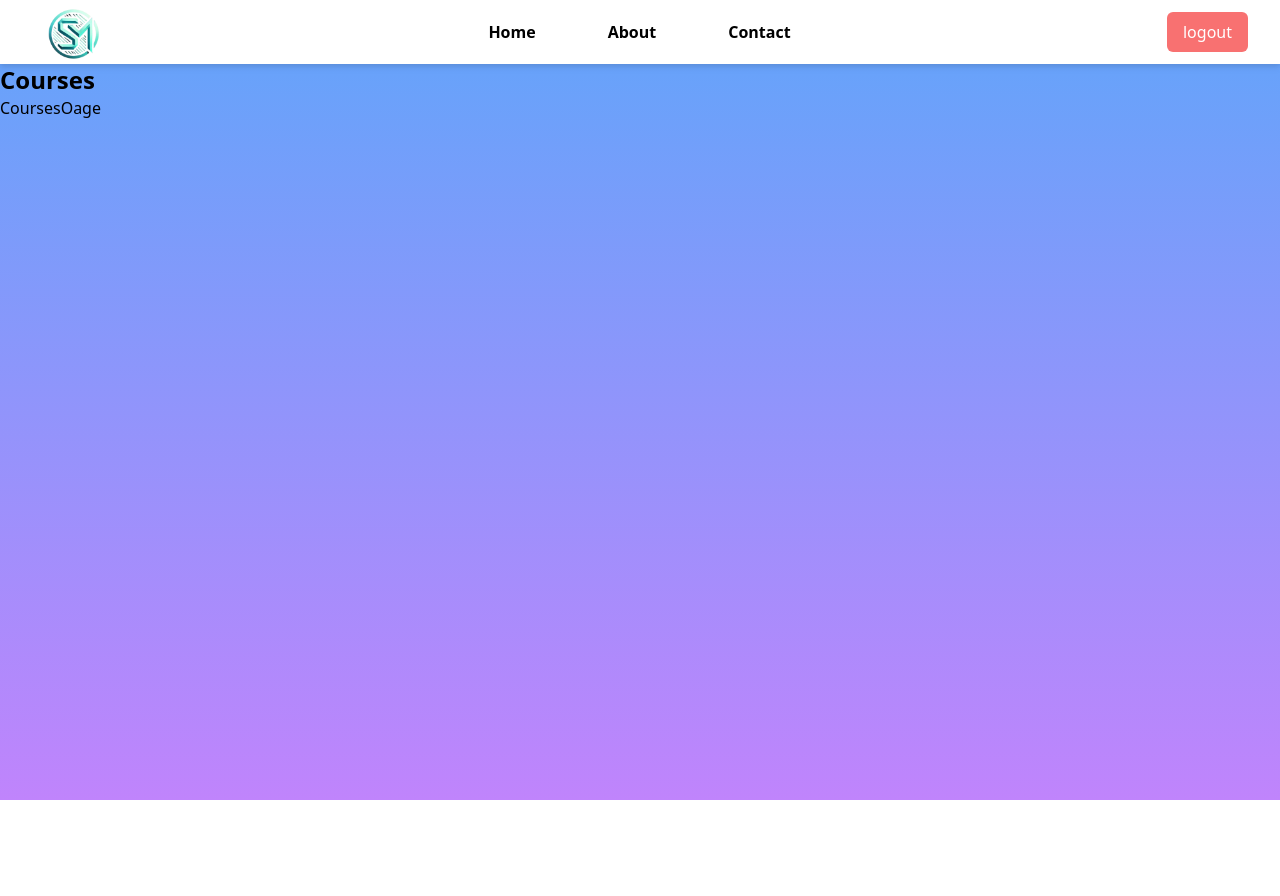
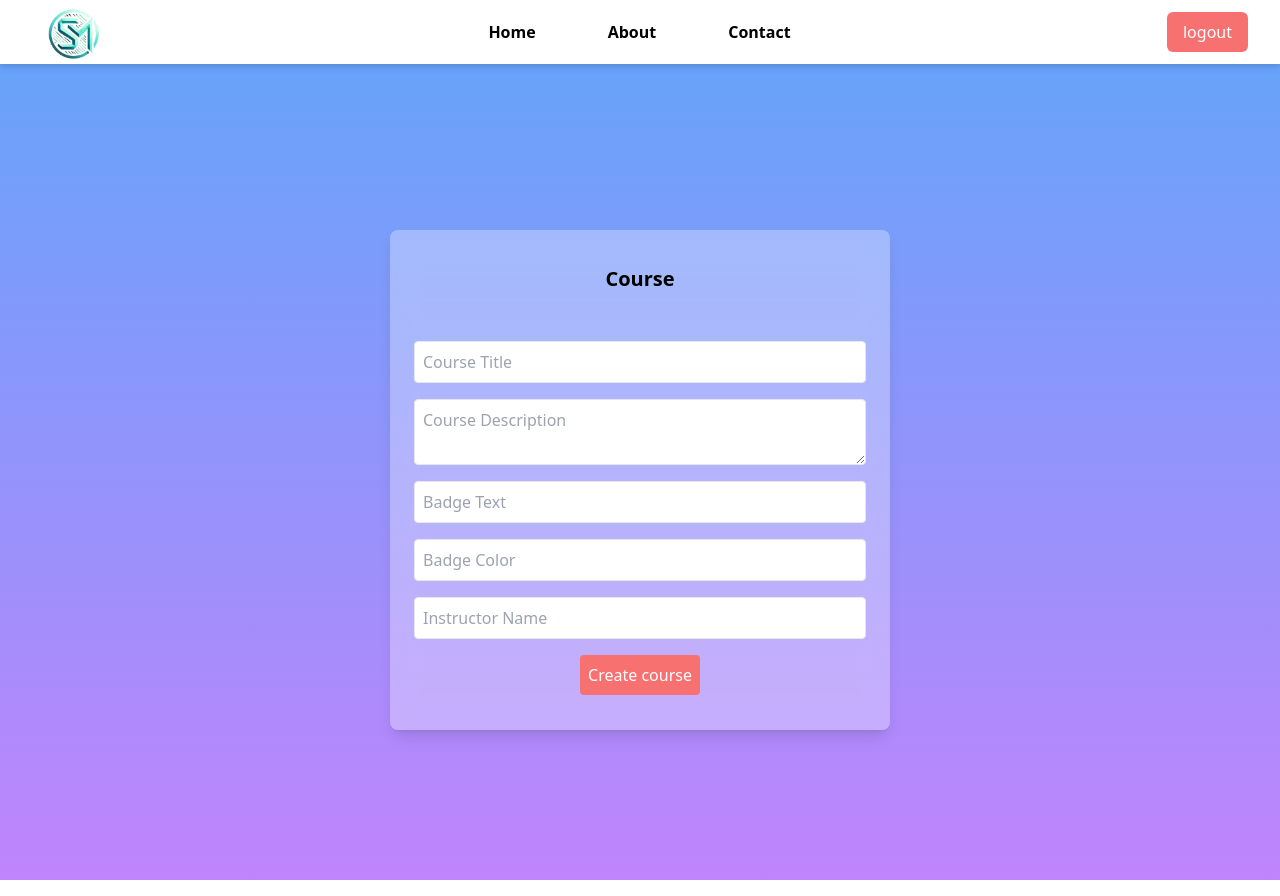
Before and after one commit to Shagor-Mia/microdeft_react_test_-Shagor_mia-., a React (Vite) app: page /home in a window 1280 px wide. Before the commit the page ends 800 px from the top, so only its background shows below. Built offline with nearby package versions, Linux system fonts and the light colour scheme.

Commit message:
4rth commit, Course form

```diff
--- a/src/App.jsx
+++ b/src/App.jsx
@@ -6,6 +6,7 @@ import { BrowserRouter as Router, Routes, Route } from "react-router-dom";
 import RegisterPage from "./pages/Register";
 import LoginPage from "./pages/Login";
 import { useState } from "react";
+import CourseListPage from "./pages/List";
 
 function App() {
   const [token, setToken] = useState("");
@@ -26,10 +27,11 @@ function App() {
       <Router>
         <Routes>
           <Route path="/home" element={<Home token={token} />} />
+          <Route path="/list" element={<CourseListPage token={token} />} />
           <Route path="/register" element={<RegisterPage />} />
           <Route
             path="/"
-            element={!token && <LoginPage onLogin={setToken} />}
+            element={<LoginPage token={token} setToken={setToken} />}
           />
         </Routes>
       </Router>
--- a/src/components/Courses.jsx
+++ b/src/components/Courses.jsx
@@ -1,7 +1,103 @@
-import React from "react";
+import axios from "axios";
+import React, { useState } from "react";
+import { toast } from "react-toastify";
 
 function CoursesForm({ token }) {
-  return <div>CoursesOage</div>;
+  const [course, setCourse] = useState({
+    title: "",
+    description: "",
+    badge_text: "",
+    badge_color: "",
+    instructor_name: "",
+  });
+
+  const handleInputChange = (e) => {
+    e.preventDefault();
+    const { name, value } = e.target;
+    setCourse((prev) => ({ ...prev, [name]: value }));
+  };
+
+  const handleSubmit = async (e) => {
+    e.preventDefault();
+    if (!token) {
+      toast.error("Token missing!Please login first.");
+      return;
+    }
+    try {
+      const response = await axios.post(
+        "https://react-interview.crd4lc.easypanel.host/api/course",
+        {
+          title: course.title,
+          description: course.description,
+          badge_text: course.badge_text,
+          badge_color: course.badge_color,
+          instructor_name: course.instructor_name,
+        },
+        { headers: { Authorization: `Bearer ${token}` } }
+      );
+      console.log("Course created:", response.data);
+      toast.success("Course created successfully.");
+    } catch (error) {
+      console.error("Error creating course:", error);
+      toast.error("Error creating course");
+    }
+  };
+  return (
+    <div className="w-full min-h-screen flex items-center justify-center ">
+      <form
+        onSubmit={handleSubmit}
+        className="w-[500px] h-[500px] bg-white bg-opacity-30 backdrop-blur-md rounded-lg p-6 flex flex-col justify-center items-center shadow-lg space-y-4"
+      >
+        <h1 className="text-black text-xl font-bold mb-8">Course</h1>
+        <input
+          type="text"
+          name="title"
+          placeholder="Course Title"
+          value={course.title}
+          onChange={handleInputChange}
+          className="block w-full border rounded p-2"
+        />
+        <textarea
+          type="text"
+          name="description"
+          placeholder="Course Description"
+          value={course.description}
+          onChange={handleInputChange}
+          className="block w-full border rounded p-2"
+        />
+        <input
+          type="text"
+          name="badge_text"
+          placeholder="Badge Text"
+          value={course.badge_text}
+          onChange={handleInputChange}
+          className="block w-full border rounded p-2"
+        />
+        <input
+          type="text"
+          name="badge_color"
+          placeholder="Badge Color"
+          value={course.badge_color}
+          onChange={handleInputChange}
+          className="block w-full border rounded p-2"
+        />
+        <input
+          type="text"
+          name="instructor_name"
+          placeholder="Instructor Name"
+          value={course.instructor_name}
+          onChange={handleInputChange}
+          className="block w-full border rounded p-2"
+        />
+        <button
+          type="submit"
+          className="bg-red-400 text-white p-2 rounded hover:bg-red-600 transition-all"
+        >
+          Create course
+        </button>
+      </form>
+    </div>
+  );
 }
 
 export default CoursesForm;
--- a/src/components/Login.jsx
+++ b/src/components/Login.jsx
@@ -25,6 +25,7 @@ function Login({ onLogin }) {
       const response = await axios.post("", { email, password });
       console.log(`Login Successfully :${response.data}`);
       toast.success(`Login Successfully.`);
+      console.log(response.data.token);
       onLogin(response.data.token);
     } catch (error) {
       console.error(`Registerd Failed :${error}`);
--- a/src/components/Navbar.jsx
+++ b/src/components/Navbar.jsx
@@ -1,5 +1,6 @@
 import React from "react";
 import logo from "../assets/logo.png";
+import { Link } from "react-router-dom";
 function Navbar() {
   return (
     <div>
@@ -23,7 +24,7 @@ function Navbar() {
           </li>
         </ul>
         <button className="bg-red-400 text-white px-4 py-2 rounded-md hover:bg-red-600 transition all">
-          logout
+          <Link to={"/"}>logout</Link>
         </button>
       </header>
     </div>
--- a/src/pages/Home.jsx
+++ b/src/pages/Home.jsx
@@ -5,9 +5,9 @@ function Home({ token }) {
   return (
     <div>
       <Navbar />
-      <h1 className="text-2xl font-bold justify-items-center">Courses</h1>
-
-      <CoursesForm token={token} />
+      <div className="m-4">
+        <CoursesForm token={token} />
+      </div>
     </div>
   );
 }
--- /dev/null
+++ b/src/pages/List.jsx
@@ -0,0 +1,14 @@
+import React from "react";
+import CourseList from "../components/List";
+import Navbar from "../components/Navbar";
+
+function CourseListPage({ token }) {
+  return (
+    <div>
+      <Navbar />
+      <CourseList token={token} />
+    </div>
+  );
+}
+
+export default CourseListPage;
--- a/src/pages/Login.jsx
+++ b/src/pages/Login.jsx
@@ -1,11 +1,7 @@
 import React from "react";
 import Login from "../components/Login";
-function LoginPage({ onLogin }) {
-  return (
-    <div>
-      <Login onLogin={onLogin} />
-    </div>
-  );
+function LoginPage({ token, setToken }) {
+  return <div>{!token && <Login onLogin={setToken} />}</div>;
 }
 
 export default LoginPage;
```
